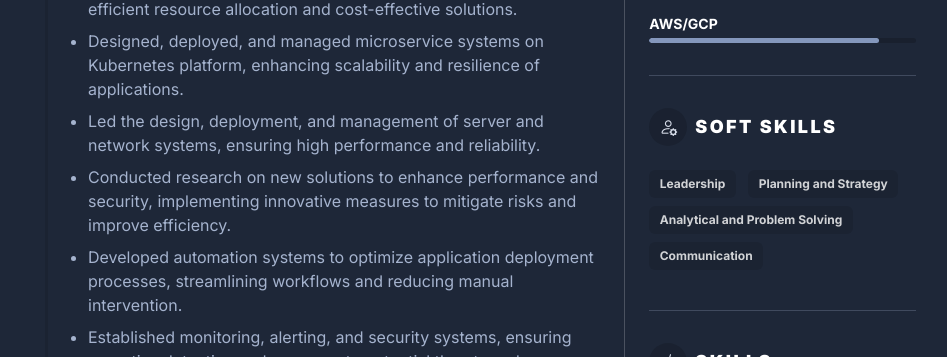
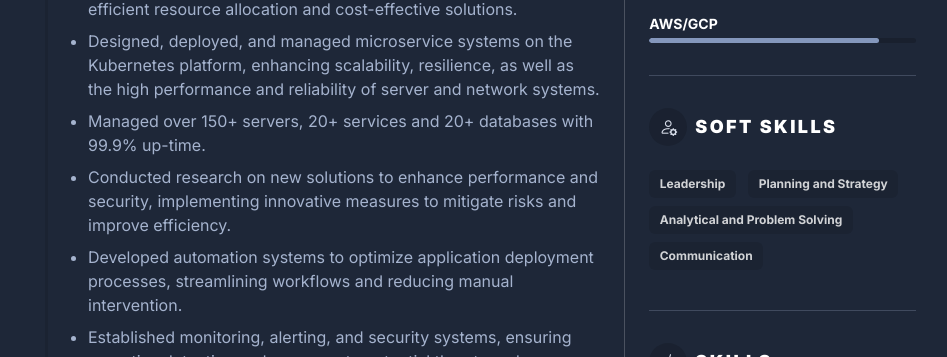
Before and after one commit to BinhPhuongIT/binhphuongit.github.io, a plain HTML site: page index.html in a window 1280 px wide. Shown: the part 838-1195 px from the top of the page, without its empty margins (166-1113 px from the left). Drawn offline with nearby package versions, Linux system fonts and the light colour scheme.

Commit message:
update kn

```diff
--- a/index.html
+++ b/index.html
@@ -99,9 +99,9 @@
 
 												    <ul class="resume-timeline-list">
 													    <li>Managed and optimized costs for cloud infrastructure, ensuring efficient resource allocation and cost-effective solutions. </li>
-													    <li>Designed, deployed, and managed microservice systems on Kubernetes platform, enhancing scalability and resilience of applications. </li>
+													    <li>Designed, deployed, and managed microservice systems on the Kubernetes platform, enhancing scalability, resilience, as well as the high performance and reliability of server and network systems. </li>
 
-													    <li>Led the design, deployment, and management of server and network systems, ensuring high performance and reliability.</li>
+													    <li>Managed over 150+ servers, 20+ services and 20+ databases with 99.9% up-time.</li>
 													    <li>Conducted research on new solutions to enhance performance and security, implementing innovative measures to mitigate risks and improve efficiency.</li>
 														<li>Developed automation systems to optimize application deployment processes, streamlining workflows and reducing manual intervention.</li>
 														<li>Established monitoring, alerting, and security systems, ensuring proactive detection and response to potential threats and vulnerabilities.</li>
```
